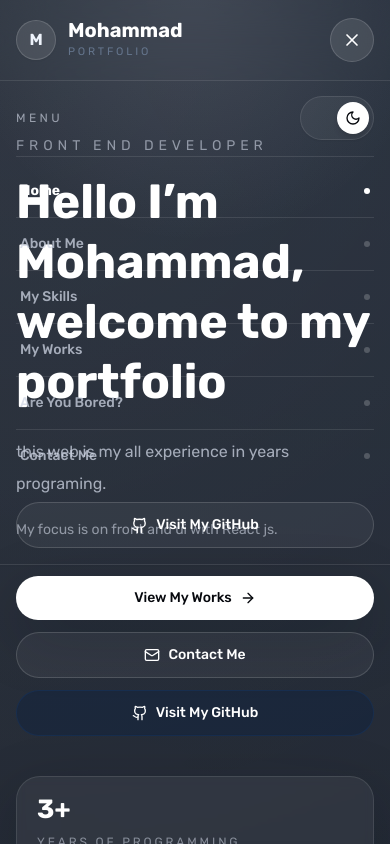
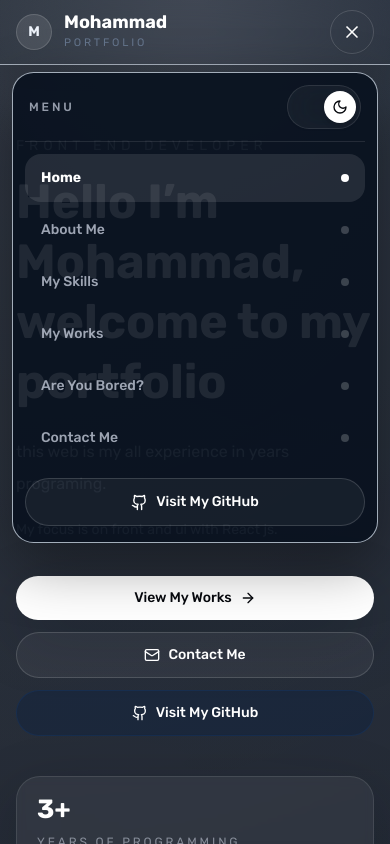
Before and after one commit to mBaharlou/my-portfolio, a React (Vite) app: page / in a window 390 px wide. Both pictures are taken after a click on the button "Toggle navigation menu". Shown: the top 844 px of the page. Built offline with nearby package versions, Linux system fonts and the light colour scheme.

Commit message:
Upgrade mobile navbar glass effect

```diff
--- a/src/components/Navbar/MobileMenu.jsx
+++ b/src/components/Navbar/MobileMenu.jsx
@@ -1,3 +1,4 @@
+import { AnimatePresence, motion } from 'framer-motion';
 import { Github } from 'lucide-react';
 import { profile } from '../../data/site';
 import ButtonLink from '../shared/ButtonLink';
@@ -6,18 +7,37 @@ import NavItem from './NavItem';
 
 function MobileMenu({ isOpen, links, onClose }) {
   return (
+    <AnimatePresence>
+      {isOpen ? (
         <>
-      {isOpen ? (
-        <div className="absolute inset-x-0 top-full border-b border-slate-300/70 bg-[#f7f9fd]/96 px-4 py-4 shadow-sm backdrop-blur-xl dark:border-white/10 dark:bg-obsidian/94 sm:px-6 lg:hidden">
-          <div className="mx-auto max-w-7xl">
-            <div className="flex items-center justify-between border-b border-slate-300/70 pb-4 dark:border-white/10">
-              <span className="text-xs uppercase tracking-[0.28em] text-slate-500 dark:text-silver/65">
+          <motion.button
+            type="button"
+            aria-label="Close navigation menu"
+            className="fixed inset-x-0 bottom-0 top-16 hidden cursor-default bg-obsidian/12 backdrop-blur-[2px] dark:bg-black/28 max-lg:block"
+            initial={{ opacity: 0 }}
+            animate={{ opacity: 1 }}
+            exit={{ opacity: 0 }}
+            transition={{ duration: 0.18, ease: 'easeOut' }}
+            onClick={onClose}
+          />
+
+          <motion.div
+            id="mobile-navigation"
+            className="fixed inset-x-3 top-[4.5rem] overflow-hidden rounded-[1.35rem] border border-slate-300/80 bg-[#f7f9fd]/92 shadow-[0_22px_55px_rgba(8,17,31,0.16)] backdrop-blur-2xl dark:border-white/12 dark:bg-[#08111f]/90 dark:shadow-[0_22px_60px_rgba(0,0,0,0.38)] sm:inset-x-6 lg:hidden"
+            initial={{ opacity: 0, y: -12, scale: 0.98 }}
+            animate={{ opacity: 1, y: 0, scale: 1 }}
+            exit={{ opacity: 0, y: -10, scale: 0.985 }}
+            transition={{ duration: 0.2, ease: [0.22, 1, 0.36, 1] }}
+          >
+            <div className="px-3 pb-4 pt-3">
+              <div className="flex items-center justify-between border-b border-slate-300/70 px-1 pb-3 dark:border-white/10">
+                <span className="text-xs font-medium uppercase tracking-[0.24em] text-slate-500 dark:text-silver/70">
                   Menu
                 </span>
                 <ThemeToggle />
               </div>
 
-            <nav className="py-2" aria-label="Mobile navigation">
+              <nav className="space-y-1 py-3" aria-label="Mobile navigation">
                 {links.map((link) => (
                   <NavItem key={link.path} {...link} mobile onClick={onClose} />
                 ))}
@@ -28,15 +48,17 @@ function MobileMenu({ isOpen, links, onClose }) {
                 target="_blank"
                 rel="noreferrer"
                 variant="secondary"
-              className="mt-3 w-full justify-center"
+                className="mt-1 min-h-12 w-full justify-center"
+                onClick={onClose}
               >
                 <Github size={17} />
                 Visit My GitHub
               </ButtonLink>
             </div>
-        </div>
+          </motion.div>
+        </>
       ) : null}
-    </>
+    </AnimatePresence>
   );
 }
 
--- a/src/components/Navbar/NavItem.jsx
+++ b/src/components/Navbar/NavItem.jsx
@@ -11,10 +11,12 @@ function NavItem({ label, path, onClick, mobile = false }) {
         clsx(
           'text-sm',
           mobile
-            ? 'flex items-center justify-between border-b border-slate-300/70 px-1 py-4 last:border-b-0 dark:border-white/10'
+            ? 'flex min-h-12 items-center justify-between rounded-2xl px-4 py-3 transition-colors'
             : 'px-4 py-3',
           isActive
-            ? 'font-semibold text-obsidian dark:text-white'
+            ? mobile
+              ? 'bg-navy/8 font-semibold text-obsidian dark:bg-white/10 dark:text-white'
+              : 'font-semibold text-obsidian dark:text-white'
             : 'font-medium text-slate-600 dark:text-silver/75',
         )
       }
@@ -25,8 +27,8 @@ function NavItem({ label, path, onClick, mobile = false }) {
           {mobile ? (
             <span
               className={clsx(
-                'h-1.5 w-1.5 rounded-full',
-                isActive ? 'bg-navy dark:bg-white' : 'bg-slate-300 dark:bg-white/20',
+                'h-2 w-2 rounded-full',
+                isActive ? 'bg-navy dark:bg-white' : 'bg-slate-300/90 dark:bg-white/20',
               )}
             />
           ) : null}
--- a/src/components/Navbar/Navbar.jsx
+++ b/src/components/Navbar/Navbar.jsx
@@ -1,24 +1,64 @@
 import { Github, Menu, X } from 'lucide-react';
-import { useState } from 'react';
-import { Link } from 'react-router-dom';
+import { useEffect, useState } from 'react';
+import { Link, useLocation } from 'react-router-dom';
 import { navLinks, profile } from '../../data/site';
 import ButtonLink from '../shared/ButtonLink';
 import ThemeToggle from '../shared/ThemeToggle';
+import clsx from '../utils/clsx';
 import MobileMenu from './MobileMenu';
 import NavItem from './NavItem';
 
 function Navbar() {
   const [isOpen, setIsOpen] = useState(false);
+  const [hasScrolled, setHasScrolled] = useState(false);
+  const { pathname } = useLocation();
+  const isGlassSolid = hasScrolled || isOpen;
+
+  useEffect(() => {
+    setIsOpen(false);
+  }, [pathname]);
+
+  useEffect(() => {
+    let frameId;
+
+    const updateGlassState = () => {
+      frameId = undefined;
+      setHasScrolled(window.scrollY > 20);
+    };
+
+    const onScroll = () => {
+      if (frameId) return;
+      frameId = window.requestAnimationFrame(updateGlassState);
+    };
+
+    updateGlassState();
+    window.addEventListener('scroll', onScroll, { passive: true });
+
+    return () => {
+      window.removeEventListener('scroll', onScroll);
+      if (frameId) {
+        window.cancelAnimationFrame(frameId);
+      }
+    };
+  }, []);
 
   return (
-    <header className="fixed left-0 top-0 z-50 w-full border-b border-slate-300/60 bg-[#f7f9fd]/82 backdrop-blur-xl dark:border-white/10 dark:bg-obsidian/78">
-      <div className="mx-auto flex h-20 max-w-7xl items-center justify-between gap-5 px-4 sm:px-6 lg:px-8">
+    <header
+      className={clsx(
+        'fixed left-0 top-0 z-50 w-full border-b transition-[background-color,border-color,box-shadow,backdrop-filter] duration-300 ease-out',
+        isGlassSolid
+          ? 'border-slate-300/75 bg-[#eef3fb]/82 shadow-[0_12px_34px_rgba(8,17,31,0.07)] backdrop-blur-2xl dark:border-white/12 dark:bg-[#162033]/68 dark:shadow-[0_12px_36px_rgba(0,0,0,0.14)]'
+          : 'border-slate-300/45 bg-[#f7f9fd]/46 shadow-none backdrop-blur-lg dark:border-white/10 dark:bg-[#172235]/42 dark:shadow-none',
+        'lg:border-slate-300/60 lg:bg-[#f7f9fd]/82 lg:shadow-none lg:backdrop-blur-xl lg:dark:border-white/10 lg:dark:bg-obsidian/78',
+      )}
+    >
+      <div className="mx-auto flex h-16 max-w-7xl items-center justify-between gap-4 px-4 sm:px-6 lg:h-20 lg:gap-5 lg:px-8">
         <Link to="/" className="flex min-w-0 items-center gap-3" onClick={() => setIsOpen(false)}>
-          <span className="flex h-10 w-10 shrink-0 items-center justify-center rounded-full border border-slate-300/80 bg-white/55 text-base font-semibold text-navy shadow-sm dark:border-white/15 dark:bg-white/10 dark:text-mist">
+          <span className="flex h-9 w-9 shrink-0 items-center justify-center rounded-full border border-slate-300/80 bg-white/70 text-sm font-semibold text-navy shadow-sm dark:border-white/15 dark:bg-white/10 dark:text-mist lg:h-10 lg:w-10 lg:bg-white/55 lg:text-base">
             M
           </span>
           <span className="min-w-0">
-            <span className="block truncate font-display text-xl font-semibold leading-none text-obsidian dark:text-white sm:text-2xl">
+            <span className="block truncate font-display text-lg font-semibold leading-none text-obsidian dark:text-white sm:text-xl lg:text-2xl">
               Mohammad
             </span>
             <span className="mt-1 block truncate text-[0.68rem] uppercase tracking-[0.26em] text-slate-500 dark:text-silver/68">
@@ -48,7 +88,13 @@ function Navbar() {
           type="button"
           aria-label="Toggle navigation menu"
           aria-expanded={isOpen}
-          className="inline-flex h-11 w-11 items-center justify-center rounded-full border border-slate-300/70 bg-white/50 text-obsidian lg:hidden dark:border-white/15 dark:bg-white/10 dark:text-white"
+          aria-controls="mobile-navigation"
+          className={clsx(
+            'inline-flex h-11 w-11 items-center justify-center rounded-full border text-obsidian shadow-sm backdrop-blur-xl transition active:scale-95 dark:text-white lg:hidden',
+            isGlassSolid
+              ? 'border-slate-300/80 bg-white/72 dark:border-white/15 dark:bg-white/12'
+              : 'border-slate-300/65 bg-white/52 dark:border-white/12 dark:bg-white/8',
+          )}
           onClick={() => setIsOpen((value) => !value)}
         >
           {isOpen ? <X size={20} /> : <Menu size={20} />}
```
Lines whose indentation alone changed are shown as unchanged.
